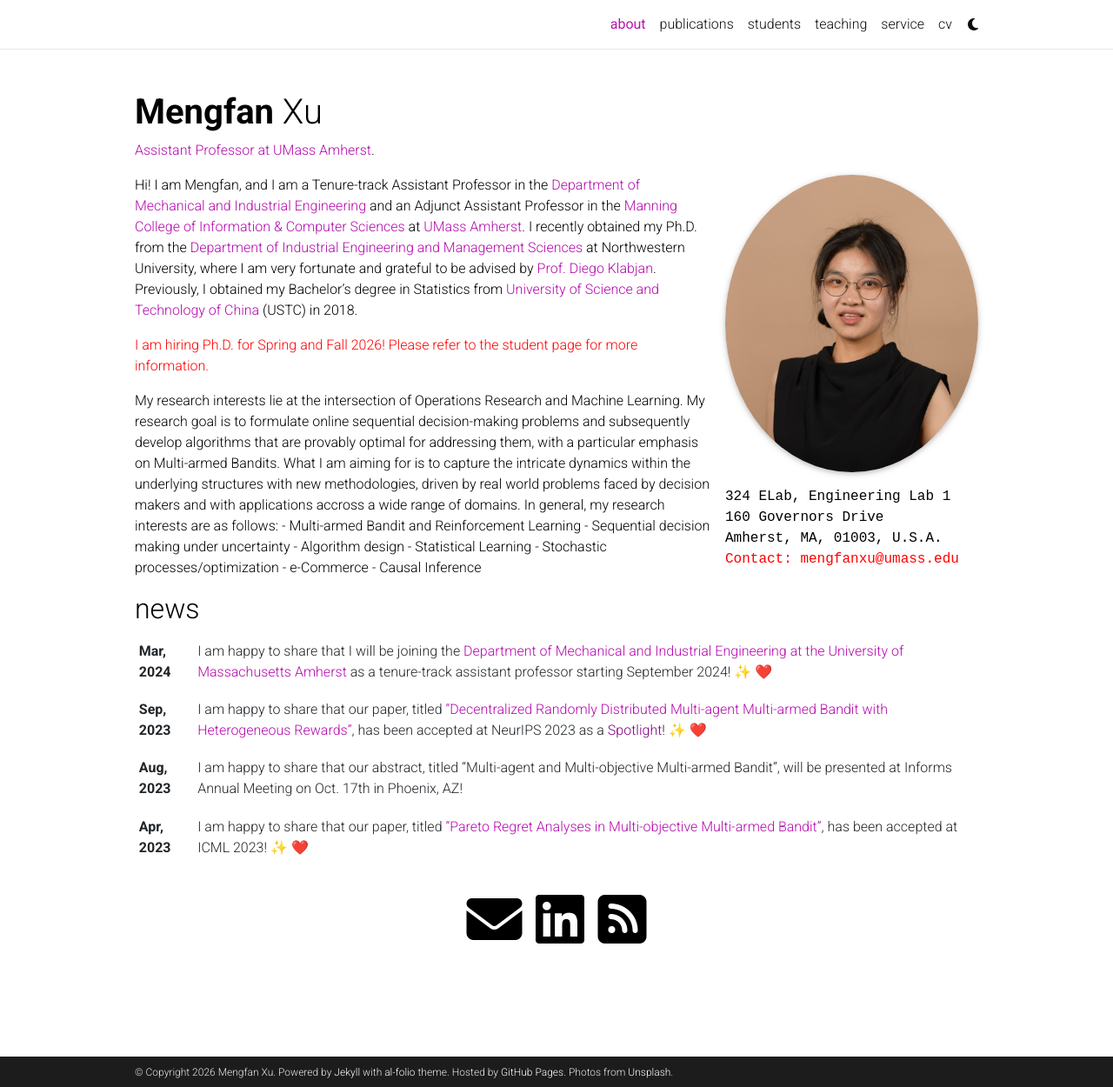
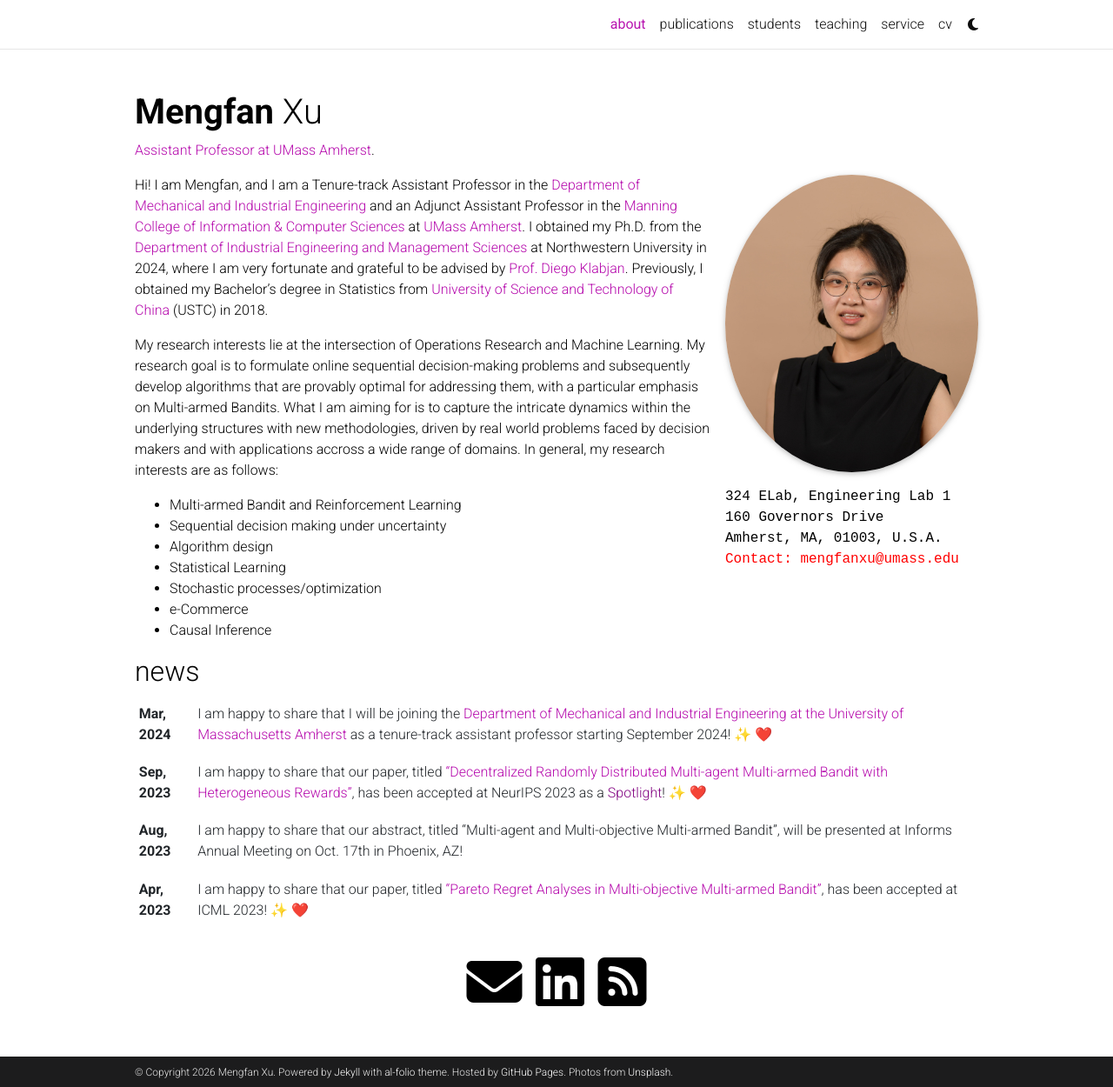
Before and after one commit to mengfanxu1997/mengfanxu1997.github.io, a Jekyll site: the page built from _pages/about.md, in a window 1280 px wide and 1250 px high. Shown: the whole window at 87% size. Built offline with Jekyll 4.4.1, drawn with Linux system fonts in a browser that asks for light colours; emoji names are drawn with the system emoji font; comment, search, counter and statistics services are not loaded; a style sheet for code colours, icons or effects is not loaded.

Commit message:
Update about.md

```diff
--- a/_pages/about.md
+++ b/_pages/about.md
@@ -20,9 +20,7 @@
 social: true  # includes social icons at the bottom of the page
 ---
 
-Hi! I am Mengfan, and I am a Tenure-track Assistant Professor in the [Department of Mechanical and Industrial Engineering](https://www.umass.edu/engineering/about/directory?s=&field_person__profile_type_ref_target_id%5B411%5D=411&field_person__related_programs_target_id%5B91%5D=91&field_person__related_programs_target_id%5B156%5D=156&page=0) and an Adjunct Assistant Professor in the [Manning College of Information & Computer Sciences](https://www.cics.umass.edu) at [UMass Amherst](https://www.umass.edu/). I recently obtained my Ph.D. from the [Department of Industrial Engineering and Management Sciences](https://www.mccormick.northwestern.edu/industrial/) at Northwestern University, where I am very fortunate and grateful to be advised by [Prof. Diego Klabjan](https://dynresmanagement.com/vita.html). Previously, I obtained my Bachelor's degree in Statistics from [University of Science and Technology of China](https://en.ustc.edu.cn/) (USTC) in 2018.
-
-<p><span style='color: red;'>I am hiring Ph.D. for Spring and Fall 2026! Please refer to the student page for more information. </span><p>
+Hi! I am Mengfan, and I am a Tenure-track Assistant Professor in the [Department of Mechanical and Industrial Engineering](https://www.umass.edu/engineering/about/directory?s=&field_person__profile_type_ref_target_id%5B411%5D=411&field_person__related_programs_target_id%5B91%5D=91&field_person__related_programs_target_id%5B156%5D=156&page=0) and an Adjunct Assistant Professor in the [Manning College of Information & Computer Sciences](https://www.cics.umass.edu) at [UMass Amherst](https://www.umass.edu/). I obtained my Ph.D. from the [Department of Industrial Engineering and Management Sciences](https://www.mccormick.northwestern.edu/industrial/) at Northwestern University in 2024, where I am very fortunate and grateful to be advised by [Prof. Diego Klabjan](https://dynresmanagement.com/vita.html). Previously, I obtained my Bachelor's degree in Statistics from [University of Science and Technology of China](https://en.ustc.edu.cn/) (USTC) in 2018.
 
 My research interests lie at the intersection of Operations Research and Machine Learning. My research goal is to formulate online sequential decision-making problems and subsequently develop algorithms that are provably optimal for addressing them, with a particular emphasis on Multi-armed Bandits. What I am aiming for is to capture the intricate dynamics within the underlying structures with new methodologies, driven by real world problems faced by decision makers and with applications accross a wide range of domains. In general, my research interests are as follows:
   - Multi-armed Bandit and Reinforcement Learning
```
